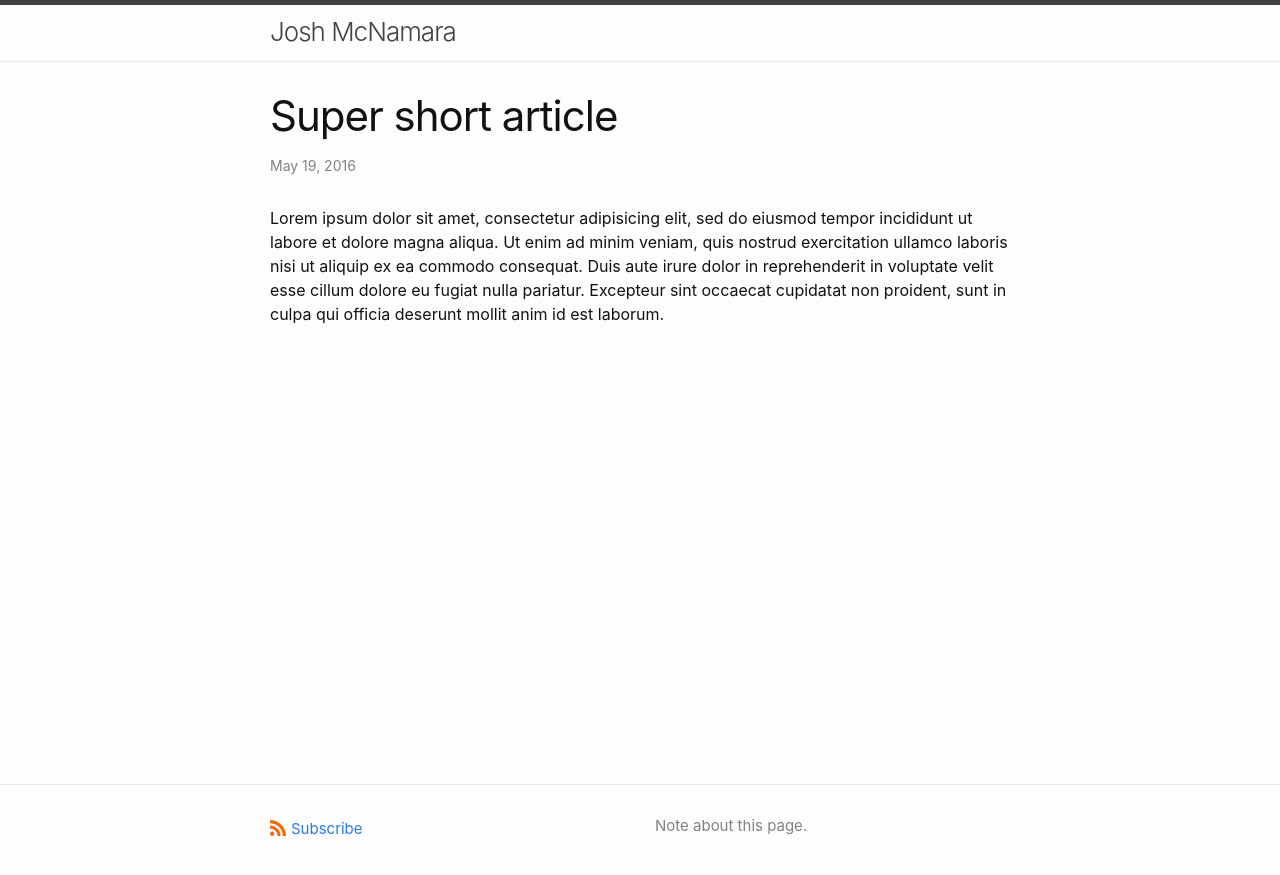
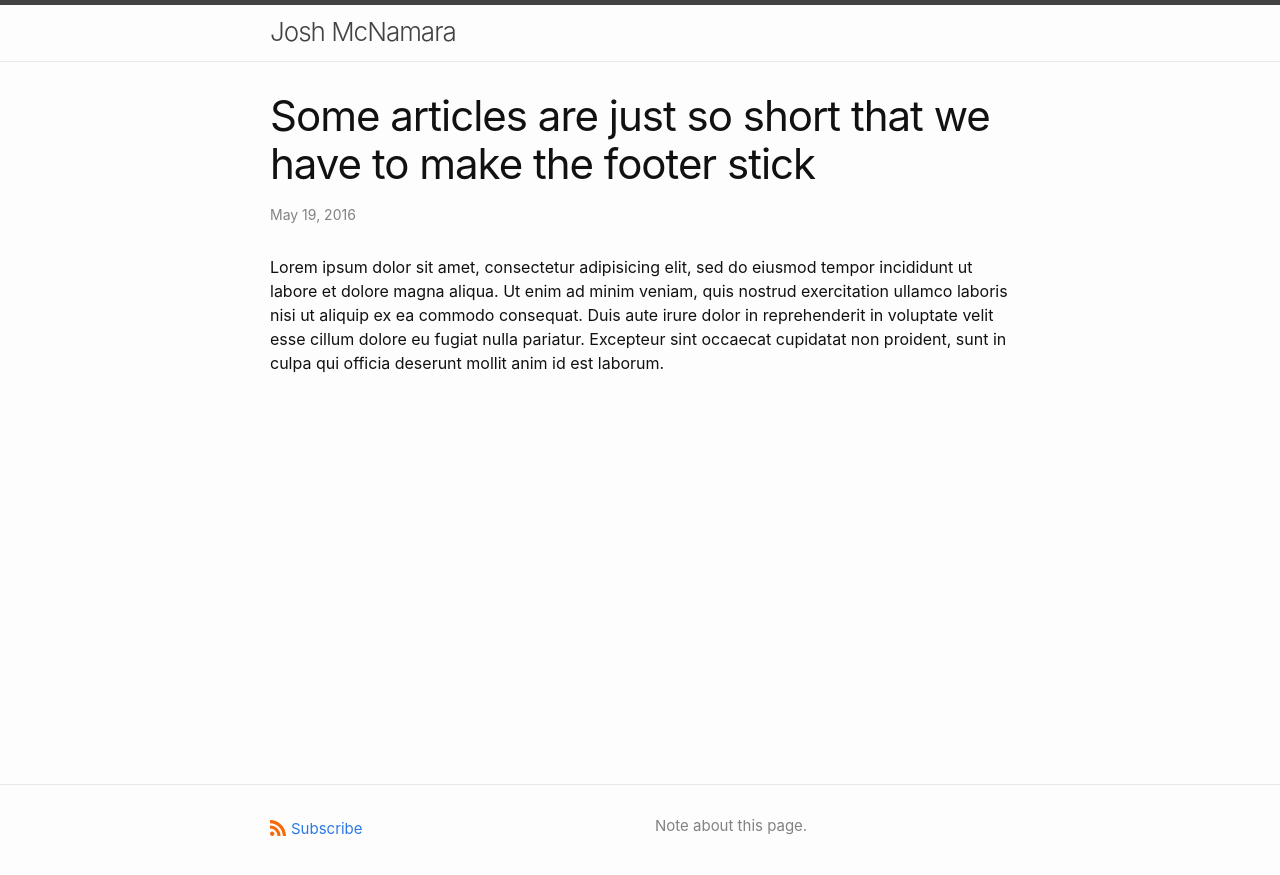
Before and after one commit to J-McNamara/j-mcnamara.github.io, a Jekyll site: the page built from _posts/2016-05-19-super-short-article.md, in a window 1280 px wide. Shown: the top 875 px of the page. Built offline with Jekyll 4.4.1, drawn with Linux system fonts in a browser that asks for light colours.

Commit message:
Revert "a"
This reverts commit faff4472fb8d5d89866d6cf5278677c6ba5da06b.

```diff
--- a/_posts/2016-05-19-super-short-article.md
+++ b/_posts/2016-05-19-super-short-article.md
@@ -2,6 +2,7 @@
 title: "Super short article"
 categories: list
 layout: post
+title: "Some articles are just so short that we have to make the footer stick"
 categories: misc
 ---
 
```
